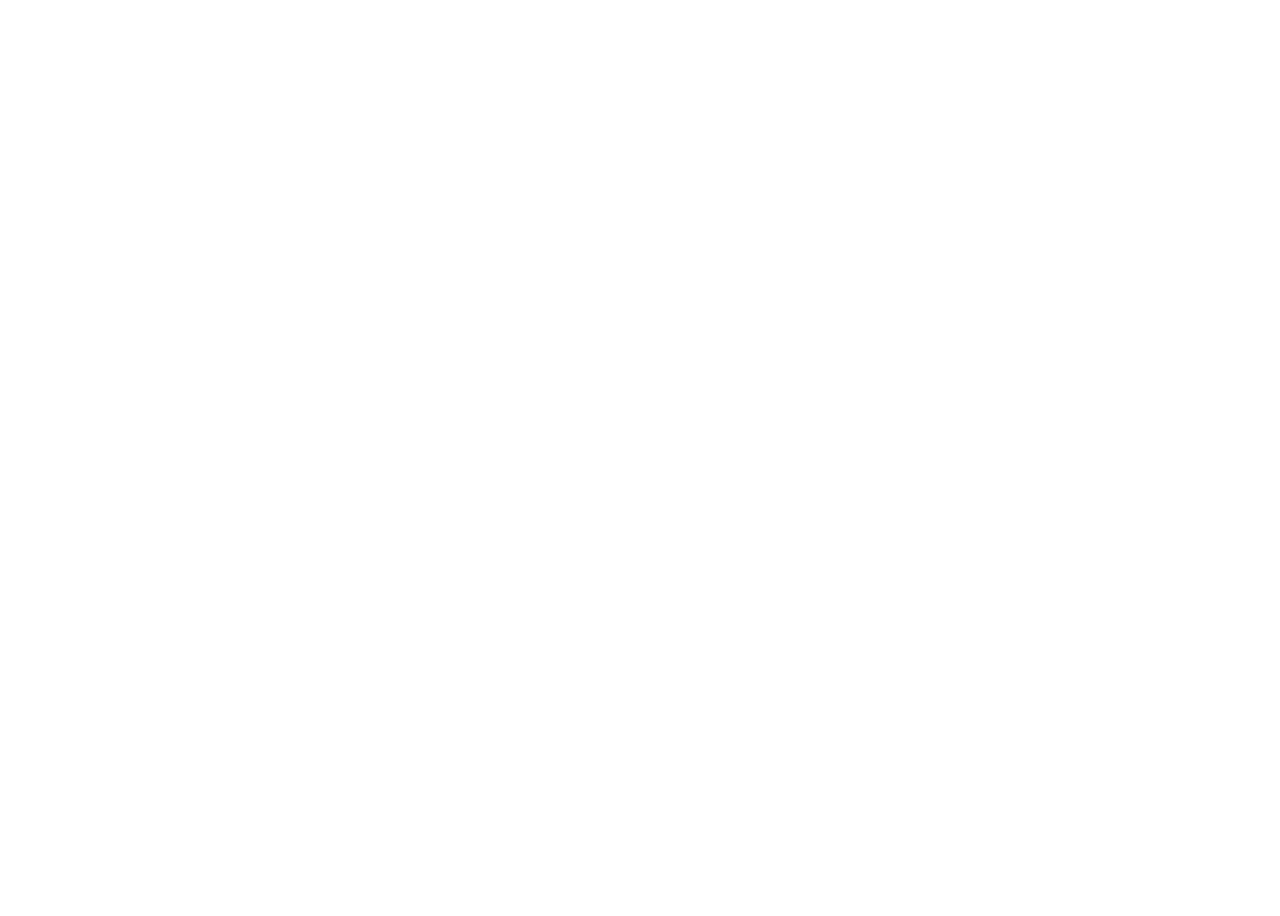
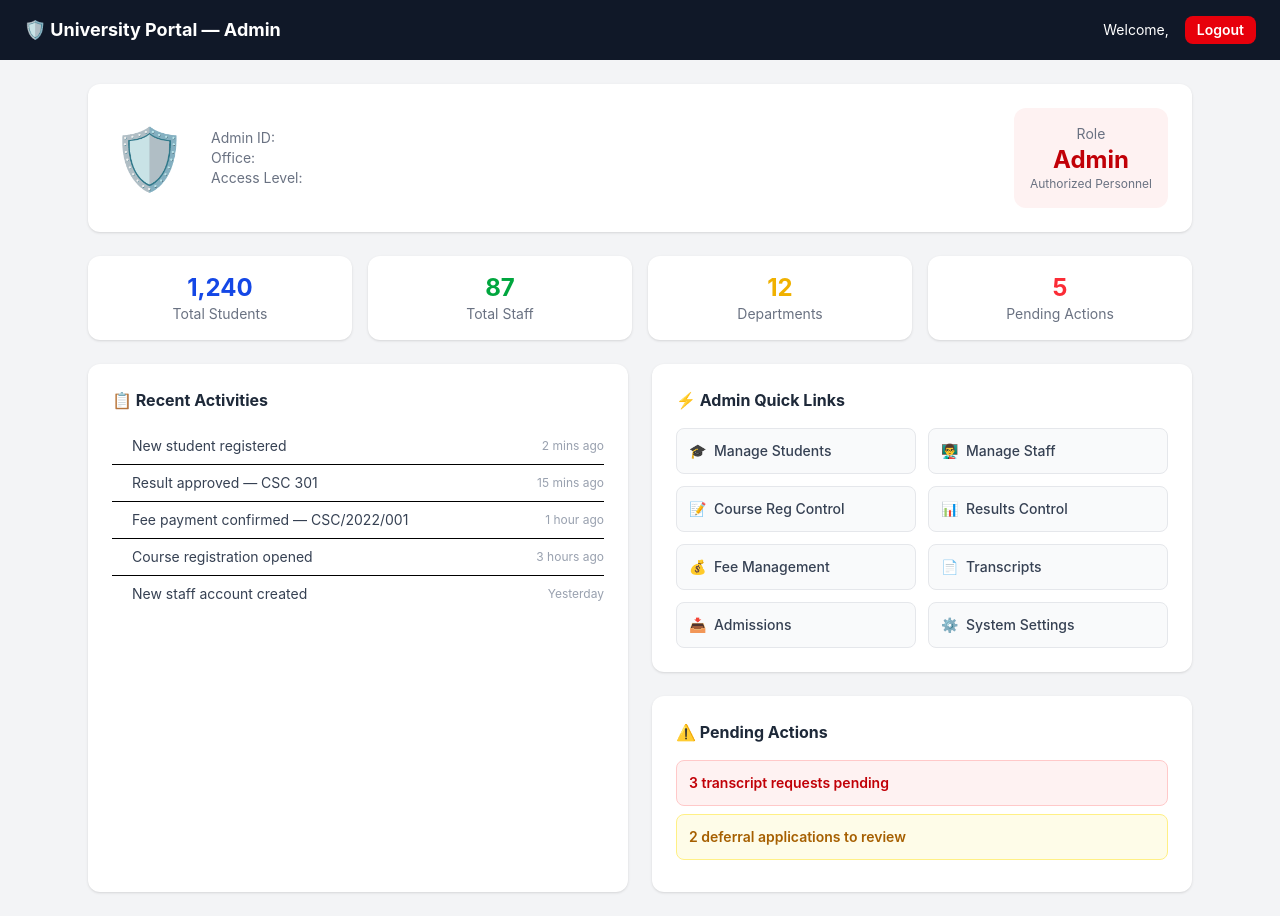
Before and after one commit to iamuseey/university-portal, a React app in the folder frontend/: page /admin/dashboard in a window 1280 px wide. Before the commit this address had no page. Before the commit the page ends 800 px from the top, so only its background shows below. Built offline with nearby package versions, Linux system fonts and the light colour scheme; sample sign-in values are in the browser's storage; the HTML template or start-up script is replaced by a standard one.

Commit message:
Add admin dashboard and admin login connected to backend

```diff
--- a/frontend/src/App.jsx
+++ b/frontend/src/App.jsx
@@ -4,6 +4,7 @@
 import AdminLogin from './pages/AdminLogin'
 import StudentDashboard from './pages/StudentDashboard'
 import StaffDashboard from './pages/StaffDashboard'
+import AdminDashboard from './pages/AdminDashboard'
 import ProtectedRoute from './ProtectedRoute'
 
 function App() {
@@ -25,6 +26,12 @@
 <StaffDashboard />
 </ProtectedRoute>
 } />
+
+<Route path="/admin/dashboard" element={
+<ProtectedRoute>
+<AdminDashboard />
+</ProtectedRoute>
+} />
 </Routes>
 </BrowserRouter>
 )
--- /dev/null
+++ b/frontend/src/pages/AdminDashboard.jsx
@@ -0,0 +1,152 @@
+import { useState, useEffect } from 'react'
+import { useNavigate } from 'react-router-dom'
+
+function AdminDashboard() {
+  const [admin, setAdmin] = useState(null)
+  const navigate = useNavigate()
+
+  useEffect(() => {
+    const savedAdmin = localStorage.getItem('admin')
+    if (!savedAdmin) {
+      navigate('/admin/login')
+      return
+    }
+    setAdmin(JSON.parse(savedAdmin))
+  }, [])
+
+  const handleLogout = () => {
+    localStorage.removeItem('token')
+    localStorage.removeItem('admin')
+    navigate('/admin/login')
+  }
+
+  if (!admin) {
+    return (
+      <div className="min-h-screen bg-gray-900 flex items-center justify-center">
+        <p className="text-gray-400 text-lg">Loading...</p>
+      </div>
+    )
+  }
+
+  return (
+    <div className="min-h-screen bg-gray-100">
+
+      {/* Navbar */}
+      <nav className="bg-gray-900 text-white px-6 py-4 flex justify-between items-center">
+        <h1 className="text-lg font-bold">🛡️ University Portal — Admin</h1>
+        <div className="flex items-center gap-4">
+          <span className="text-sm">Welcome, {admin.full_name}</span>
+          <button
+            onClick={handleLogout}
+            className="bg-red-600 text-white text-sm px-3 py-1 rounded-lg font-semibold hover:bg-red-700">
+            Logout
+          </button>
+        </div>
+      </nav>
+
+      <div className="p-6 max-w-6xl mx-auto">
+
+        {/* Admin Info Card */}
+        <div className="bg-white rounded-xl shadow p-6 mb-6 flex items-center gap-6">
+          <div className="text-6xl">🛡️</div>
+          <div>
+            <h2 className="text-xl font-bold text-gray-800">{admin.full_name}</h2>
+            <p className="text-gray-500 text-sm">Admin ID: {admin.admin_id}</p>
+            <p className="text-gray-500 text-sm">Office: {admin.office}</p>
+            <p className="text-gray-500 text-sm">Access Level: {admin.access_level}</p>
+          </div>
+          <div className="ml-auto text-center bg-red-50 rounded-xl p-4">
+            <p className="text-sm text-gray-500">Role</p>
+            <p className="text-2xl font-bold text-red-700 capitalize">{admin.role}</p>
+            <p className="text-xs text-gray-500">Authorized Personnel</p>
+          </div>
+        </div>
+
+        {/* Stats Row */}
+        <div className="grid grid-cols-2 gap-4 mb-6 md:grid-cols-4">
+          <div className="bg-white rounded-xl shadow p-4 text-center">
+            <p className="text-2xl font-bold text-blue-700">1,240</p>
+            <p className="text-sm text-gray-500">Total Students</p>
+          </div>
+          <div className="bg-white rounded-xl shadow p-4 text-center">
+            <p className="text-2xl font-bold text-green-600">87</p>
+            <p className="text-sm text-gray-500">Total Staff</p>
+          </div>
+          <div className="bg-white rounded-xl shadow p-4 text-center">
+            <p className="text-2xl font-bold text-yellow-500">12</p>
+            <p className="text-sm text-gray-500">Departments</p>
+          </div>
+          <div className="bg-white rounded-xl shadow p-4 text-center">
+            <p className="text-2xl font-bold text-red-500">5</p>
+            <p className="text-sm text-gray-500">Pending Actions</p>
+          </div>
+        </div>
+
+        {/* Two Column Layout */}
+        <div className="grid grid-cols-1 gap-6 md:grid-cols-2">
+
+          {/* Recent Activities */}
+          <div className="bg-white rounded-xl shadow p-6">
+            <h3 className="font-bold text-gray-800 mb-4">📋 Recent Activities</h3>
+            {[
+              { action: "New student registered", time: "2 mins ago", type: "blue" },
+              { action: "Result approved — CSC 301", time: "15 mins ago", type: "green" },
+              { action: "Fee payment confirmed — CSC/2022/001", time: "1 hour ago", type: "green" },
+              { action: "Course registration opened", time: "3 hours ago", type: "yellow" },
+              { action: "New staff account created", time: "Yesterday", type: "blue" },
+            ].map((item, i) => (
+              <div key={i} className="flex justify-between items-center py-2 border-b last:border-0">
+                <div className="flex items-center gap-3">
+                  <div className={`w-2 h-2 rounded-full bg-${item.type}-500`}></div>
+                  <p className="text-sm text-gray-700">{item.action}</p>
+                </div>
+                <span className="text-xs text-gray-400">{item.time}</span>
+              </div>
+            ))}
+          </div>
+
+          {/* Quick Links */}
+          <div className="flex flex-col gap-6">
+            <div className="bg-white rounded-xl shadow p-6">
+              <h3 className="font-bold text-gray-800 mb-4">⚡ Admin Quick Links</h3>
+              <div className="grid grid-cols-2 gap-3">
+                {[
+                  { label: "Manage Students", icon: "🎓" },
+                  { label: "Manage Staff", icon: "👨‍🏫" },
+                  { label: "Course Reg Control", icon: "📝" },
+                  { label: "Results Control", icon: "📊" },
+                  { label: "Fee Management", icon: "💰" },
+                  { label: "Transcripts", icon: "📄" },
+                  { label: "Admissions", icon: "📥" },
+                  { label: "System Settings", icon: "⚙️" },
+                ].map((link, i) => (
+                  <button key={i} className="flex items-center gap-2 bg-gray-50 hover:bg-red-50 border border-gray-200 rounded-lg p-3 text-sm font-medium text-gray-700 transition">
+                    <span>{link.icon}</span>
+                    <span>{link.label}</span>
+                  </button>
+                ))}
+              </div>
+            </div>
+
+            {/* Pending Actions */}
+            <div className="bg-white rounded-xl shadow p-6">
+              <h3 className="font-bold text-gray-800 mb-4">⚠️ Pending Actions</h3>
+              {[
+                { action: "3 transcript requests pending", urgent: true },
+                { action: "2 deferral applications to review", urgent: false },
+              ].map((item, i) => (
+                <div key={i} className={`rounded-lg p-3 mb-2 ${item.urgent ? 'bg-red-50 border border-red-200' : 'bg-yellow-50 border border-yellow-200'}`}>
+                  <p className={`text-sm font-semibold ${item.urgent ? 'text-red-700' : 'text-yellow-700'}`}>
+                    {item.action}
+                  </p>
+                </div>
+              ))}
+            </div>
+          </div>
+        </div>
+      </div>
+    </div>
+  )
+}
+
+export default AdminDashboard
--- a/frontend/src/pages/AdminLogin.jsx
+++ b/frontend/src/pages/AdminLogin.jsx
@@ -1,4 +1,40 @@
+import { useState } from 'react'
+import { useNavigate } from 'react-router-dom'
+
 function AdminLogin() {
+const [adminId, setAdminId] = useState('')
+const [password, setPassword] = useState('')
+const [error, setError] = useState('')
+
+const navigate = useNavigate()
+
+const handleLogin = async () => {
+if (adminId === '' || password === '') {
+setError('Please fill in all fields')
+return
+}
+
+try {
+const response = await fetch('http://localhost:5000/api/auth/admin/login', {
+method: 'POST',
+headers: { 'Content-Type': 'application/json' },
+body: JSON.stringify({ admin_id: adminId, password })
+})
+
+const data = await response.json()
+
+if (response.ok) {
+localStorage.setItem('token', data.token)
+localStorage.setItem('admin', JSON.stringify(data.admin))
+navigate('/admin/dashboard')
+} else {
+setError(data.message)
+}
+} catch (err) {
+setError('Cannot connect to server. Try again.')
+}
+}
+
 return (
 <div className="min-h-screen bg-gray-900 flex items-center justify-center">
 <div className="bg-gray-800 p-8 rounded-xl shadow-md w-full max-w-md">
@@ -14,6 +50,13 @@
 </p>
 </div>
 
+{/* Error Message */}
+{error && (
+<div className="bg-red-900 border border-red-700 text-red-300 text-sm rounded-lg p-3 mb-4">
+{error}
+</div>
+)}
+
 {/* Admin ID */}
 <div className="mb-4">
 <label className="block text-sm font-medium text-gray-300 mb-1">
@@ -22,6 +65,8 @@
 <input
 type="text"
 placeholder="Enter your admin ID"
+value={adminId}
+onChange={(e) => setAdminId(e.target.value)}
 className="w-full border border-gray-600 bg-gray-700 text-white rounded-lg p-3 text-sm focus:outline-none focus:ring-2 focus:ring-red-500"
 />
 </div>
@@ -34,16 +79,19 @@
 <input
 type="password"
 placeholder="Enter your password"
+value={password}
+onChange={(e) => setPassword(e.target.value)}
 className="w-full border border-gray-600 bg-gray-700 text-white rounded-lg p-3 text-sm focus:outline-none focus:ring-2 focus:ring-red-500"
 />
 </div>
 
 {/* Button */}
-        <button className="w-full bg-red-700 text-white py-3 rounded-lg font-semibold hover:bg-red-800 transition">
+<button
+onClick={handleLogin}
+className="w-full bg-red-700 text-white py-3 rounded-lg font-semibold hover:bg-red-800 transition">
 Login to Admin Portal
 </button>
 
-        {/* Warning */}
 <p className="text-center text-sm text-gray-500 mt-4">
 ⚠️ Unauthorized access is prohibited
 </p>
```
Also changed, not shown: 2 other files (tests, documents, lock files or other folders). Lines whose indentation alone changed are shown as unchanged.
